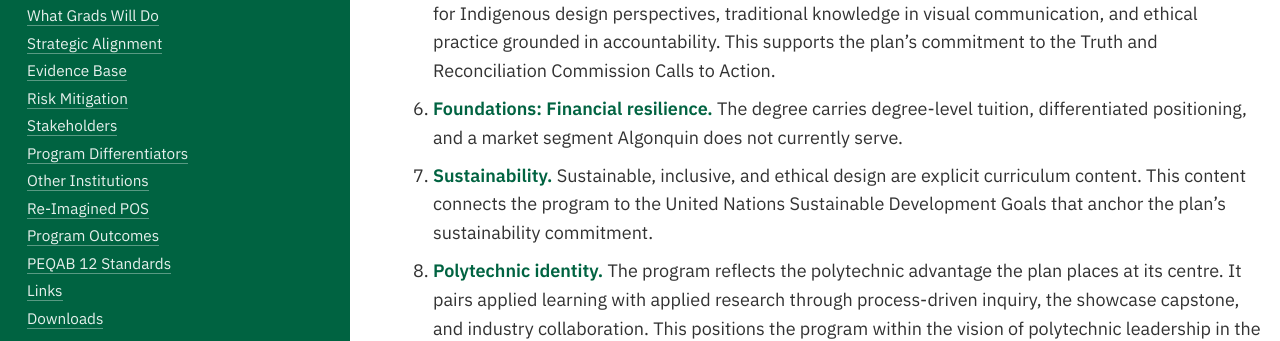
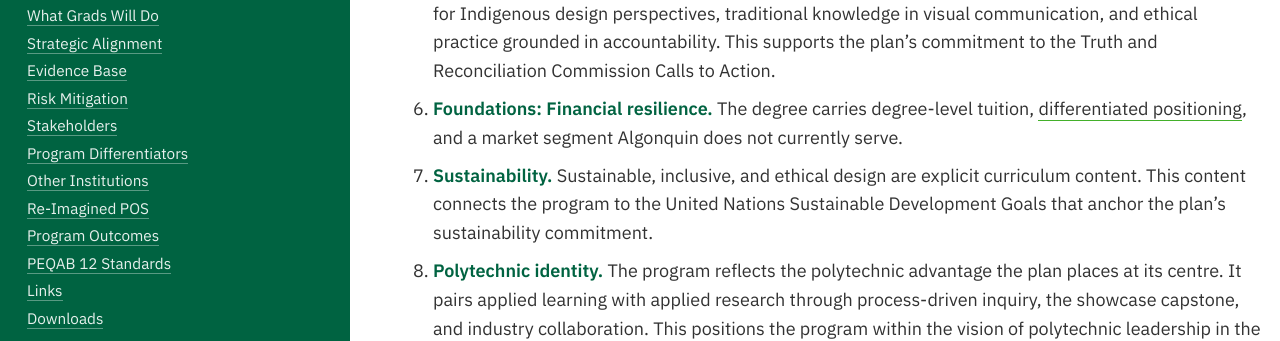
Before and after one commit to AlainParadis/program-transformation, a Jekyll site: the page built from index.md, in a window 1280 px wide and 900 px high, scrolled down 3942 px. Shown: the part 163-504 px from the top of the window. Built offline with Jekyll 4.4.1, drawn with Linux system fonts in a browser that asks for light colours; part of the change alters nothing that is shown.

```diff
--- a/_data/sitewide.yml
+++ b/_data/sitewide.yml
@@ -230,7 +230,7 @@ strat-plan:
     response: "The <a href='#semester-6'>Special Topics in Responsible Design</a> course provides an entry point for Indigenous design perspectives, traditional knowledge in visual communication, and ethical practice grounded in accountability. This supports the plan’s commitment to the Truth and Reconciliation Commission Calls to Action."
   - priority: 06
     title: "Foundations: Financial resilience"
-    response: "The degree carries degree-level tuition, differentiated positioning, and a market segment Algonquin does not currently serve."
+    response: "The degree carries degree-level tuition, <a href='#differentiation'>differentiated positioning</a>, and a market segment Algonquin does not currently serve."
   - priority: 07
     title: "Sustainability"
     response: "Sustainable, inclusive, and ethical design are explicit curriculum content. This content connects the program to the United Nations Sustainable Development Goals that anchor the plan’s sustainability commitment."
```
